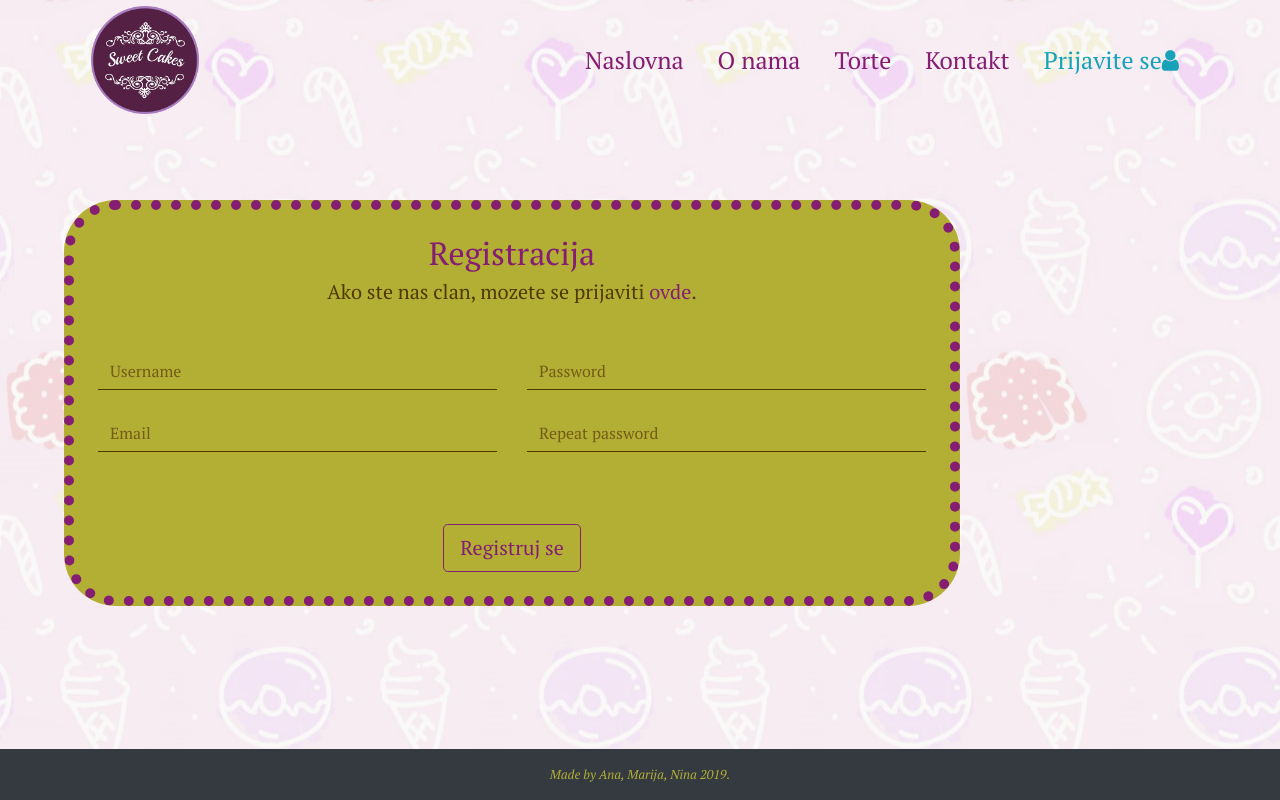
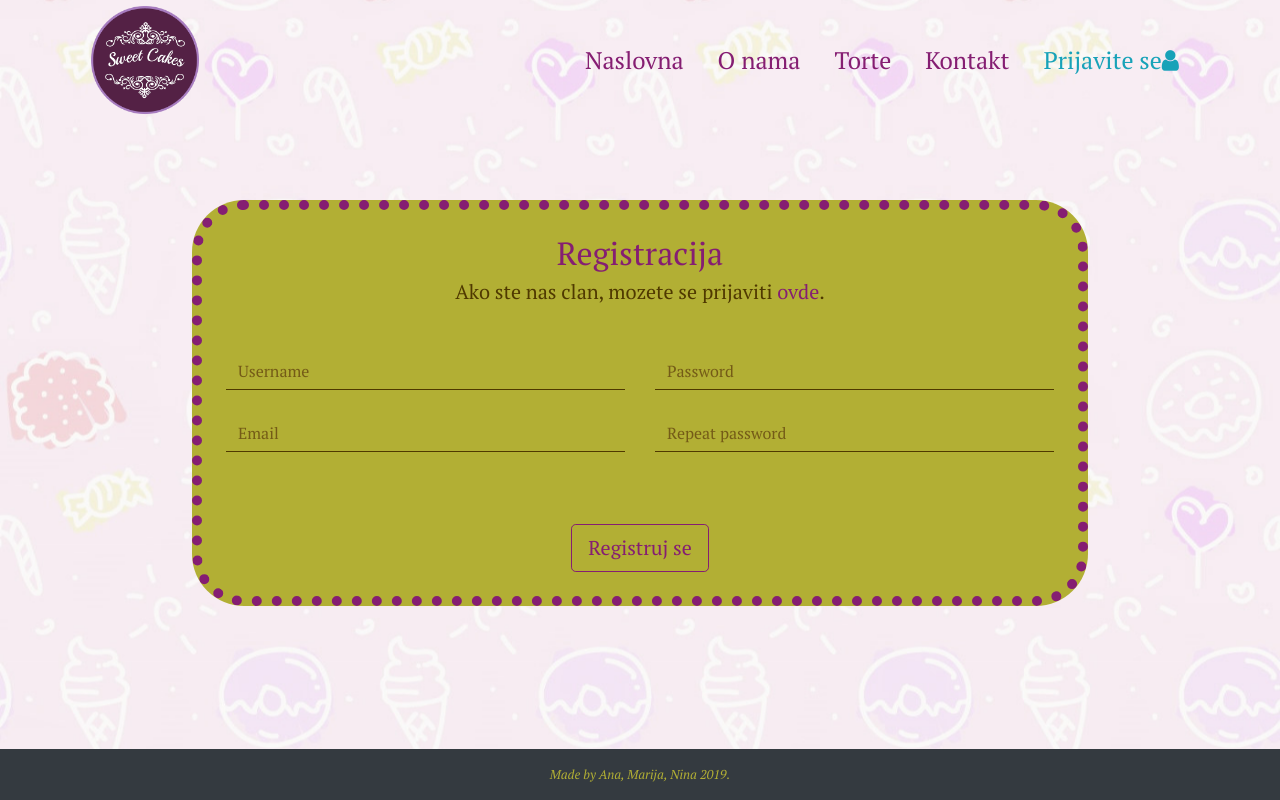
Before and after one commit to anin18/anin18.github.io, a PHP site: page /zavrsniProjekat/signup.php in a window 1280 px wide. Run offline with PHP 8.4, Linux system fonts and the light colour scheme.

Commit message:
prijavite se - changed size

```diff
--- a/css/responsive.css
+++ b/css/responsive.css
@@ -35,10 +35,15 @@
 .title::after{
     right:10%;
   }
+.login-wrapper{
+  top:25%;
+}
+.registration-wrapper,
+.login-wrapper{
+  left:10%;
+  width: 80%;
+}
 
-.registration-wrapper {
-  width:80%;
-}
 }
 
 
@@ -150,9 +155,6 @@
   display: none;
 }
 
-.registration-wrapper {
-  width:70%;
-}
 main.blog-main{
   height: 1800px;
 }
@@ -176,6 +178,11 @@ main.blog-main{
     .submenu-item{
         border-bottom: none;
         padding:  0 8px;
+    }
+    .registration-wrapper,
+     .login-wrapper{
+      left:15%;
+      width: 70%;
     }
 
 /*-------------CAKES (gallery)----------------*/
@@ -202,7 +209,9 @@ main.blog-main{
   .blog-item img{
     max-height: 250px;
   }
-
+  .login-wrapper{
+    top:20% !important;
+  }
 }
 
 
```
